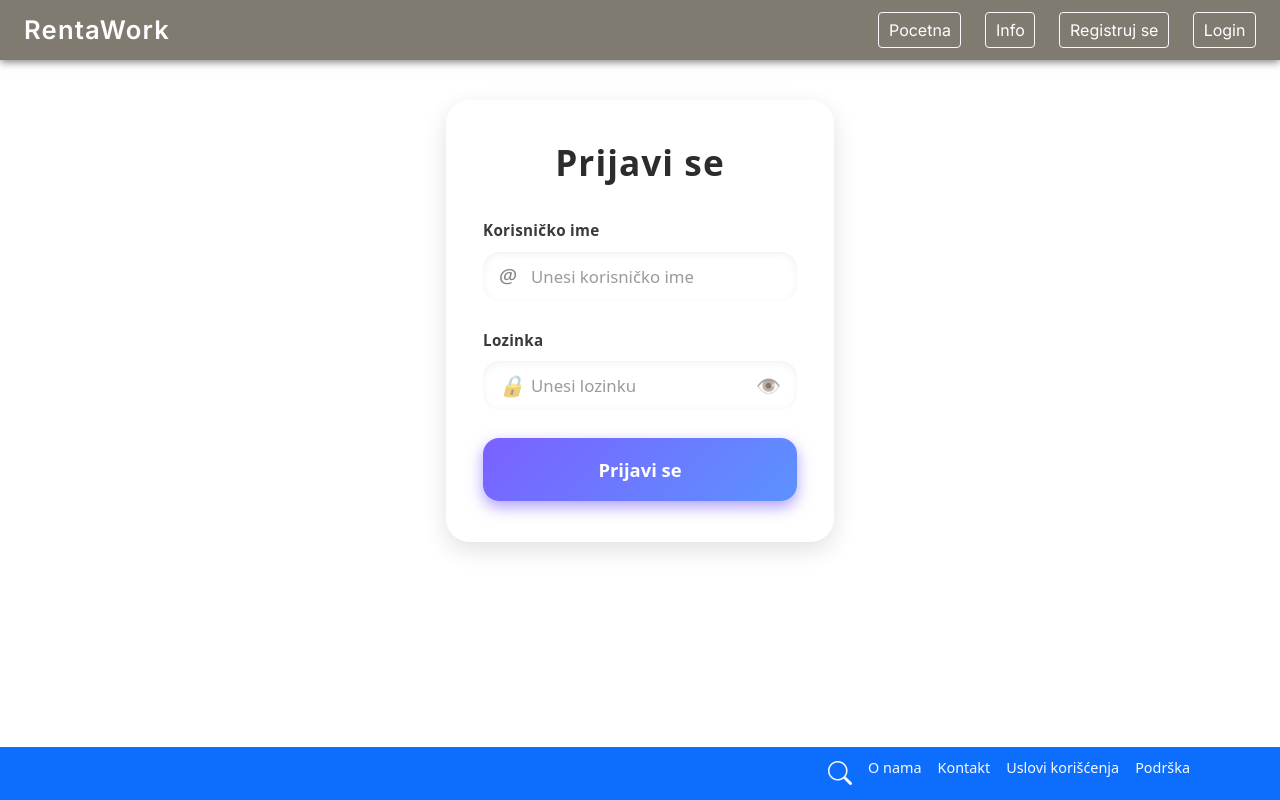
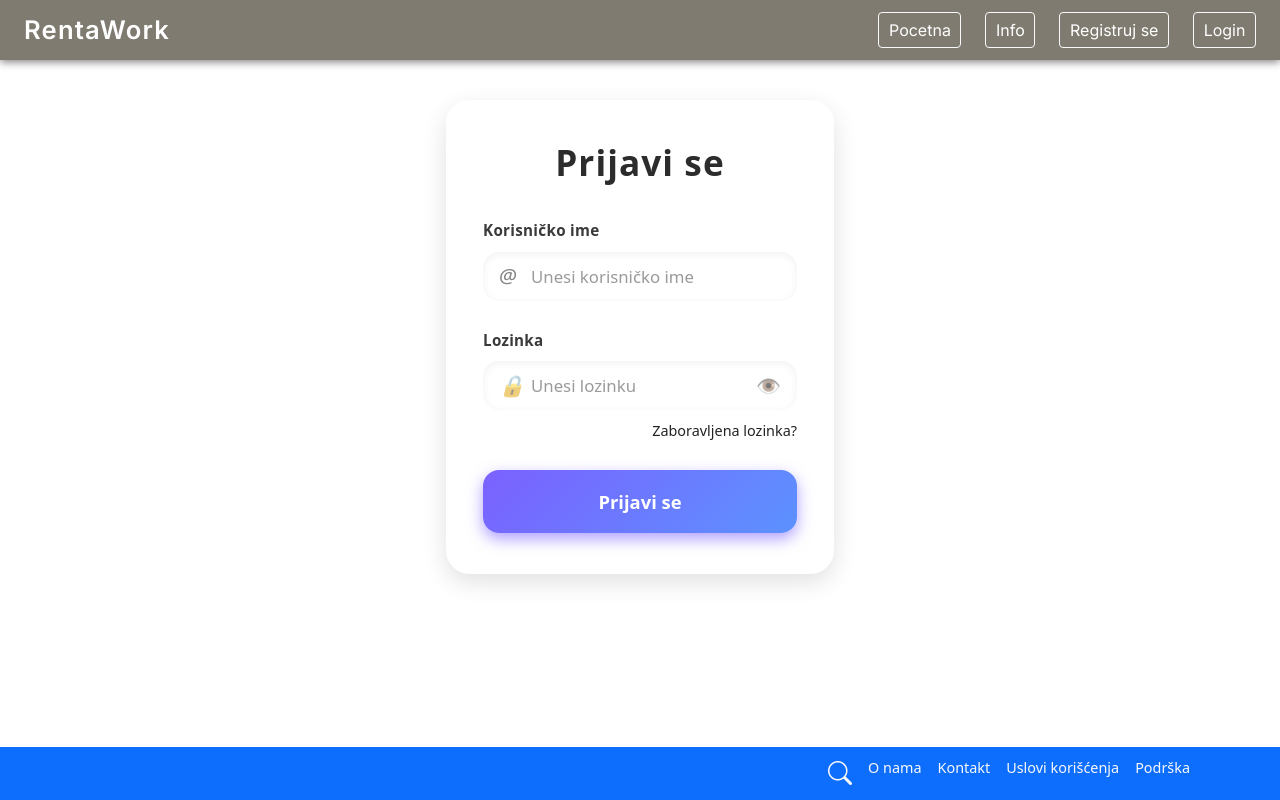
Before and after one commit to mnenadmm/rentaWorks, an Angular app in the folder client/: page /login in a window 1280 px wide. Built offline with nearby package versions, Linux system fonts and the light colour scheme.

Commit message:
login reset pasword

```diff
--- a/client/src/app/auth/login/login.component.html
+++ b/client/src/app/auth/login/login.component.html
@@ -41,6 +41,10 @@
             {{ showPassword ? '🙈' : '👁️' }}
           </button>
         </div>
+        <!-- Link za zaboravljenu lozinku -->
+        <div style="margin-top: 0.5rem; text-align: right;">
+          <a routerLink="/reset-password" style="font-size: 0.9rem;">Zaboravljena lozinka?</a>
+        </div>
       </div>
 
       <button type="submit" [disabled]="isLockedOut">Prijavi se</button>
```
